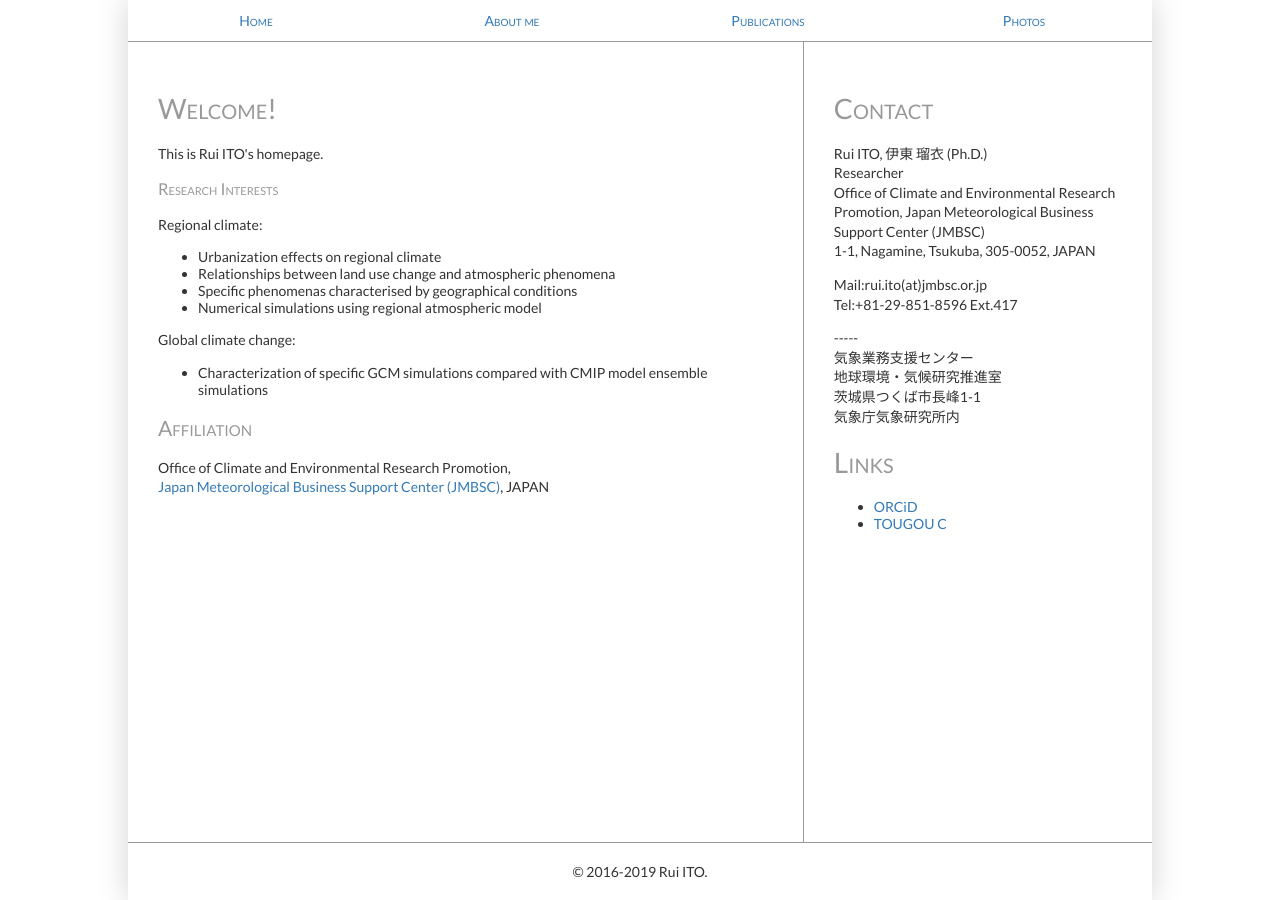
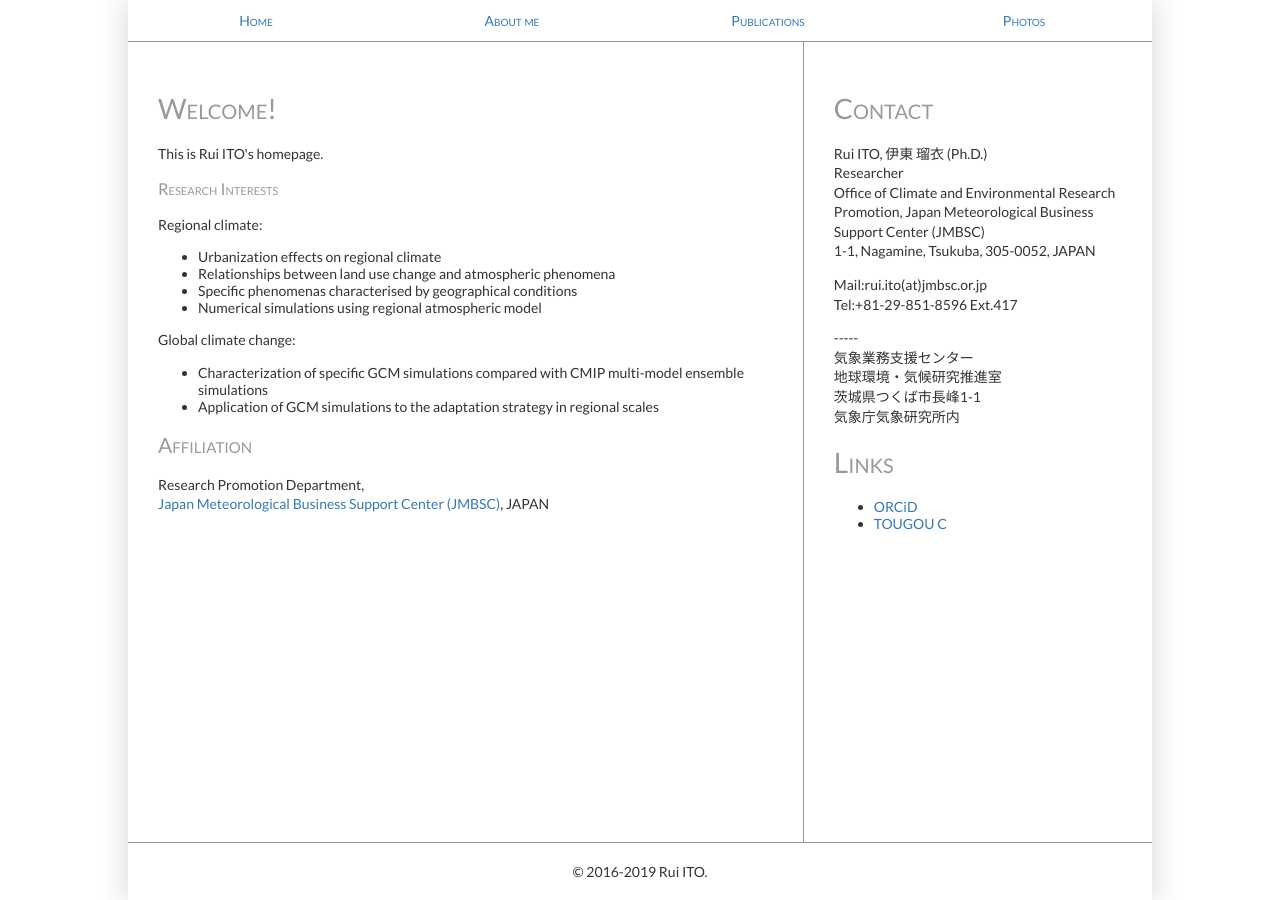
Before and after one commit to rui-climbiz/rui-climbiz.github.io, a Jekyll site: the page built from index.html, in a window 1280 px wide. Built offline with Jekyll 4.4.1, drawn with Linux system fonts in a browser that asks for light colours.

Commit message:
Update index.html

```diff
--- a/index.html
+++ b/index.html
@@ -11,13 +11,14 @@
 <li>Urbanization effects on regional climate</li>
 <li>Relationships between land use change and atmospheric phenomena</li>
 <li>Specific phenomenas characterised by geographical conditions</li>
-<li>Numerical simulations using regional atmospheric model </li>
+<li>Numerical simulations using regional atmospheric model</li>
 </ul>
 <p>Global climate change:</p>
 <ul>
-<li>Characterization of specific GCM simulations compared with CMIP model ensemble simulations</li>
+<li>Characterization of specific GCM simulations compared with CMIP multi-model ensemble simulations</li>
+<li>Application of GCM simulations to the adaptation strategy in regional scales
 </ul>
 
 <h2>Affiliation</h2>
-<p>Office of Climate and Environmental Research Promotion,<br />
+<p>Research Promotion Department,<br />
 <a href="http://www.jmbsc.or.jp/en/index-e.html">Japan Meteorological Business Support Center (JMBSC)</a>, JAPAN</p>
```
